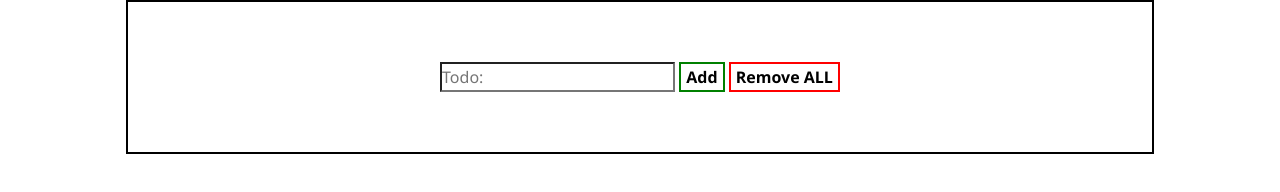
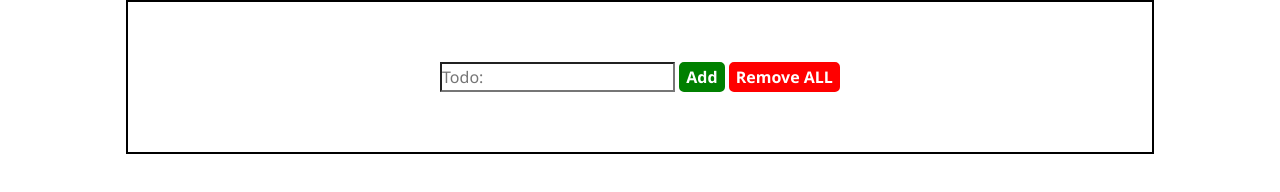
Before and after one commit to StianPost/JS_TODO_Project, a plain HTML site: page index.html in a window 1280 px wide. Drawn offline with nearby package versions, Linux system fonts and the light colour scheme.

Commit message:
cleaned the code up, made it look a bit better

```diff
--- a/css/styles.css
+++ b/css/styles.css
@@ -3,8 +3,7 @@
   padding: 0;
   font-family: 'Segoe UI', Tahoma, Geneva, Verdana, sans-serif;
 }
-.formDiv,
-v {
+.formDiv {
   width: 80%;
   margin: auto;
   border: black 2px solid;
@@ -25,10 +24,22 @@ v {
 
 .addBtn,
 .removeBtn {
-  background-color: white;
+  color: white;
   font-size: 1rem;
   height: 30px;
   padding: 0px 5px;
+  border-radius: 5px;
+}
+.addBtn {
+  background-color: green;
+}
+.removeBtn {
+  background-color: red;
+}
+.addBtn:hover,
+.removeBtn:hover {
+  border: black 2px solid;
+  color: black;
 }
 .todoInput {
   background-color: white;
```
